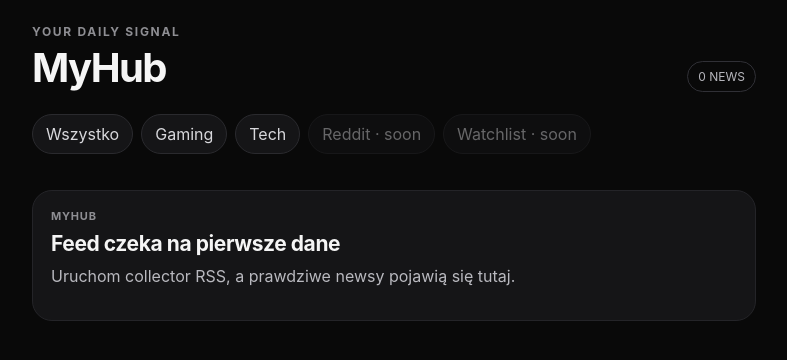
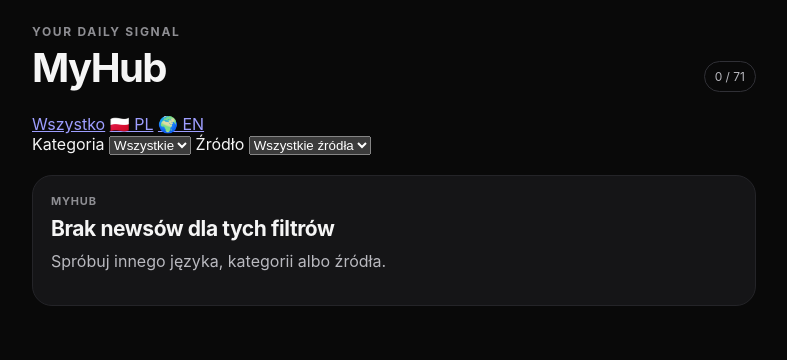
Before and after one commit to MikolajGrzelak/MyHub, a Flask app: page /?lang=pl in a window 1280 px wide. Shown: the top 360 px of the page, without its empty margins (246-1033 px from the left). Run offline with Flask 3, Linux system fonts and the light colour scheme.

Commit message:
Build language and source filter UI

```diff
--- a/templates/index.html
+++ b/templates/index.html
@@ -18,27 +18,51 @@
         <p class="eyebrow">YOUR DAILY SIGNAL</p>
         <h1>MyHub</h1>
       </div>
-      <span class="badge">{{ items|length }} NEWS</span>
+      <span class="badge">{{ items|length }} / {{ total_count }}</span>
     </header>
 
-    <nav class="chips" aria-label="Kategorie">
-      {% for category in ["Wszystko", "Gaming", "Tech"] %}
-        <a
-          class="chip {% if active_category == category %}active{% endif %}"
-          href="{% if category == 'Wszystko' %}/{% else %}/?category={{ category }}{% endif %}">
-          {{ category }}
-        </a>
-      {% endfor %}
-      <span class="chip disabled">Reddit · soon</span>
-      <span class="chip disabled">Watchlist · soon</span>
-    </nav>
+    <div class="lang-tabs">
+      <a class="lang-tab {% if not language %}active{% endif %}" href="/">Wszystko</a>
+      <a class="lang-tab {% if language == 'pl' %}active{% endif %}" href="/?lang=pl">🇵🇱 PL</a>
+      <a class="lang-tab {% if language == 'en' %}active{% endif %}" href="/?lang=en">🌍 EN</a>
+    </div>
+
+    <form class="filters" method="get">
+      {% if language %}<input type="hidden" name="lang" value="{{ language }}">{% endif %}
+
+      <label>
+        <span>Kategoria</span>
+        <select name="category" onchange="this.form.submit()">
+          <option value="">Wszystkie</option>
+          <option value="Gaming" {% if category == 'Gaming' %}selected{% endif %}>Gaming</option>
+          <option value="Tech" {% if category == 'Tech' %}selected{% endif %}>Tech</option>
+        </select>
+      </label>
+
+      <label>
+        <span>Źródło</span>
+        <select name="source" onchange="this.form.submit()">
+          <option value="">Wszystkie źródła</option>
+          {% for s in available_sources %}
+            <option value="{{ s }}" {% if source == s %}selected{% endif %}>{{ s }}</option>
+          {% endfor %}
+        </select>
+      </label>
+
+      {% if category or source %}
+        <a class="reset" href="{% if language %}/?lang={{ language }}{% else %}/{% endif %}">Wyczyść filtry</a>
+      {% endif %}
+    </form>
 
     <section class="feed">
       {% if items %}
         {% for item in items %}
         <article class="card">
           <div class="meta">
-            <span>{{ item.category }} · {{ item.source }}</span>
+            <span>
+              <span class="lang-dot">{{ 'PL' if item.language == 'pl' else 'EN' }}</span>
+              {{ item.category }} · {{ item.source }}
+            </span>
             {% if item.published_at %}
               <time class="date" data-date="{{ item.published_at }}"></time>
             {% endif %}
@@ -46,7 +70,9 @@
 
           <h2>{{ item.title }}</h2>
 
-          {% if item.summary_pl %}
+          {% if item.language == 'pl' %}
+            {% if item.summary %}<p class="summary-pl">{{ item.summary }}</p>{% endif %}
+          {% elif item.summary_pl %}
             <p class="summary-pl">{{ item.summary_pl }}</p>
           {% elif item.summary %}
             <p>{{ item.summary }}</p>
@@ -66,8 +92,8 @@
       {% else %}
         <article class="card empty">
           <div class="meta">MYHUB</div>
-          <h2>Feed czeka na pierwsze dane</h2>
-          <p>Uruchom collector RSS, a prawdziwe newsy pojawią się tutaj.</p>
+          <h2>Brak newsów dla tych filtrów</h2>
+          <p>Spróbuj innego języka, kategorii albo źródła.</p>
         </article>
       {% endif %}
     </section>
```
